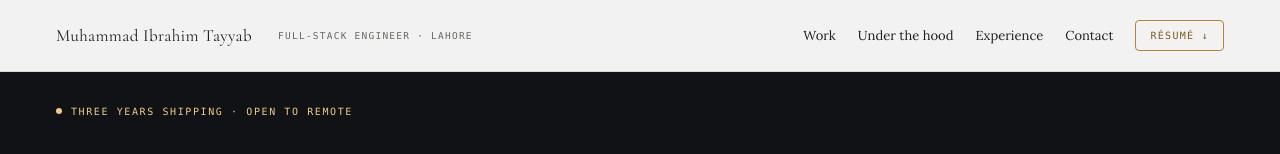
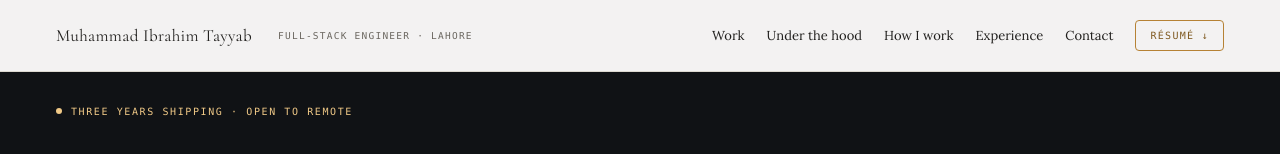
Before and after one commit to mitayyab/portfolio, a Next.js app: page / in a window 1280 px wide. Shown: the top 154 px of the page. Built offline with nearby package versions, Linux system fonts and the light colour scheme; no server answers.

Commit message:
feat(nav): link to the "How I work" section

```diff
--- a/src/content/navigation.ts
+++ b/src/content/navigation.ts
@@ -3,6 +3,7 @@ import { sections } from "./sections";
 export const navItems = [
   { label: "Work", href: `#${sections.work.id}` },
   { label: sections.underTheHood.title, href: `#${sections.underTheHood.id}` },
+  { label: sections.howIWork.title, href: `#${sections.howIWork.id}` },
   { label: sections.experience.title, href: `#${sections.experience.id}` },
   { label: "Contact", href: `#${sections.contact.id}` },
 ] as const;
```
